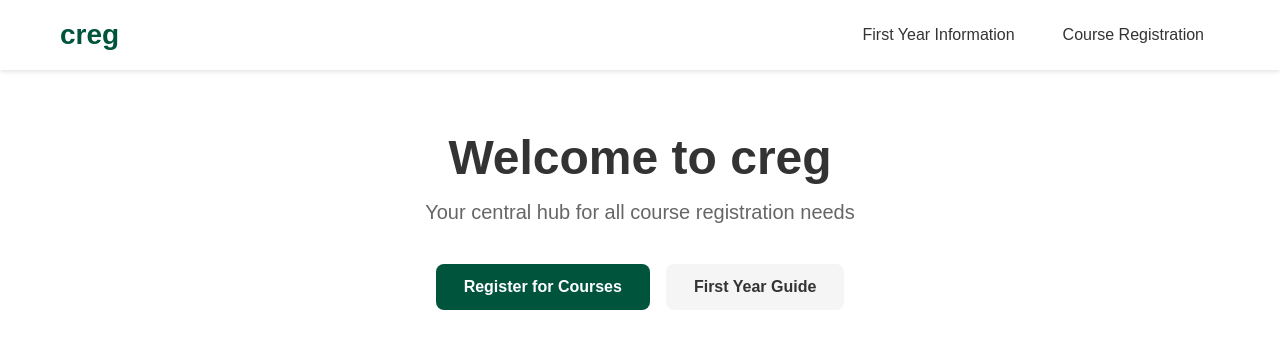
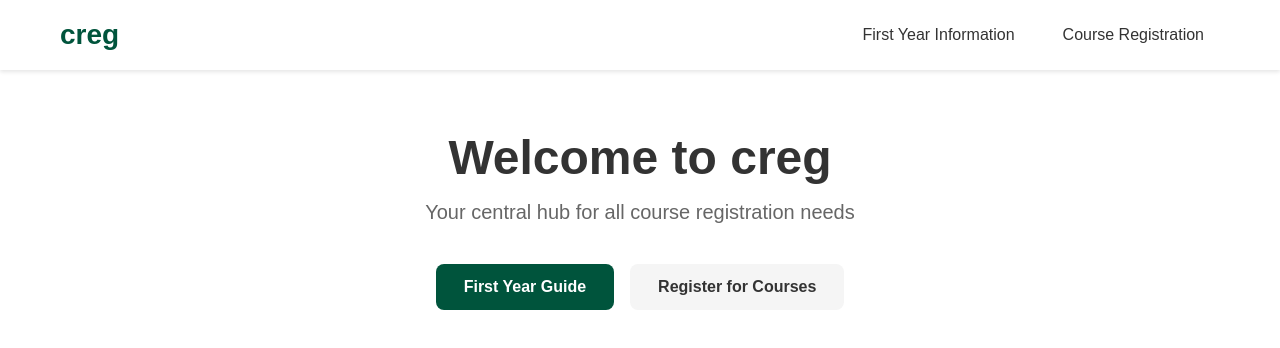
Before and after one commit to tomayyeung/c-reg, a Next.js app in the folder web/: page / in a window 1280 px wide. Shown: the top 348 px of the page. Built offline with nearby package versions, Linux system fonts and the light colour scheme.

Commit message:
Fix web header and css

```diff
--- a/web/app/globals.css
+++ b/web/app/globals.css
@@ -1,19 +1,25 @@
 :root {
   --background: #ffffff;
   --foreground: #171717;
-}
-
-@media (prefers-color-scheme: dark) {
-  :root {
-    --background: #0a0a0a;
-    --foreground: #ededed;
-  }
+  /* Color variables */
+  --primary-color: #00543c;
+  --primary-color-dark: #004633;
+  --text-color: #333;
+  --text-color-light: #666;
+  --background-color: #ffffff;
+  --secondary-background: #f5f5f5;
+  --secondary-hover: #e0e0e0;
+  --max-width: 1200px;
 }
 
 html,
 body {
   max-width: 100vw;
   overflow-x: hidden;
+  font-family: -apple-system, BlinkMacSystemFont, Segoe UI, Roboto, Oxygen,
+    Ubuntu, Cantarell, Fira Sans, Droid Sans, Helvetica Neue, sans-serif;
+  color: var(--text-color);
+  background-color: var(--background-color);
 }
 
 body {
@@ -35,8 +41,50 @@ a {
   text-decoration: none;
 }
 
-@media (prefers-color-scheme: dark) {
-  html {
-    color-scheme: dark;
-  }
+/* Common Layout Elements */
+.container {
+  max-width: var(--max-width);
+  margin: 0 auto;
+  padding: 0 20px;
+  width: 100%;
 }
+
+/* Common Button Styles */
+.btn {
+  padding: 10px 16px;
+  border-radius: 6px;
+  font-weight: 500;
+  text-decoration: none;
+  color: var(--text-color);
+  transition: all 0.2s ease;
+  display: inline-block;
+}
+
+.btn:hover {
+  background-color: var(--secondary-background);
+  color: var(--primary-color);
+}
+
+.btn-primary {
+  background-color: var(--primary-color);
+  color: white;
+  padding: 14px 28px;
+  border-radius: 8px;
+  font-weight: 600;
+}
+
+.btn-primary:hover {
+  background-color: var(--primary-color-dark);
+}
+
+.btn-secondary {
+  background-color: var(--secondary-background);
+  color: var(--text-color);
+  padding: 14px 28px;
+  border-radius: 8px;
+  font-weight: 600;
+}
+
+.btn-secondary:hover {
+  background-color: var(--secondary-hover);
+}
--- a/web/app/layout.tsx
+++ b/web/app/layout.tsx
@@ -1,21 +1,11 @@
+import "./globals.css";
+import styles from "./page.module.css";
 import type { Metadata } from "next";
-import { Geist, Geist_Mono } from "next/font/google";
-import "./globals.css";
-
-const geistSans = Geist({
-  variable: "--font-geist-sans",
-  subsets: ["latin"],
-});
-
-const geistMono = Geist_Mono({
-  variable: "--font-geist-mono",
-  subsets: ["latin"],
-});
 
 export const metadata: Metadata = {
-  title: "Create Next App",
-  description: "Generated by create next app",
-};
+  title: 'creg',
+  description: 'Your central hub for all course registration needs',
+}
 
 export default function RootLayout({
   children,
@@ -24,9 +14,13 @@ export default function RootLayout({
 }>) {
   return (
     <html lang="en">
-      <body className={`${geistSans.variable} ${geistMono.variable}`}>
-        {children}
+      <body>
+        <div className={styles.page}>
+          <main>
+            {children}
+          </main>
+        </div>
       </body>
     </html>
-  );
+  )
 }
--- a/web/app/page.module.css
+++ b/web/app/page.module.css
@@ -2,7 +2,6 @@
     display: flex;
     flex-direction: column;
     min-height: 100vh;
-  background-color: white;
 }
 
 /* Header Styles */
@@ -12,7 +11,7 @@
     left: 0;
     right: 0;
     height: 70px;
-  background-color: #ffffff;
+    background-color: var(--background-color);
     box-shadow: 0 2px 4px rgba(0, 0, 0, 0.1);
     z-index: 100;
 }
@@ -34,7 +33,7 @@
 .logo {
     font-size: 28px;
     font-weight: 700;
-  color: #00543c;
+    color: var(--primary-color);
     text-decoration: none;
 }
 
@@ -48,13 +47,13 @@
     border-radius: 6px;
     font-weight: 500;
     text-decoration: none;
-  color: #333;
+    color: var(--text-color);
     transition: all 0.2s ease;
 }
 
 .navButton:hover {
-  background-color: #f5f5f5;
-  color: #00543c;
+    background-color: var(--secondary-background);
+    color: var(--primary-color);
 }
 
 /* Main Content Styles */
@@ -79,7 +78,7 @@
 
 .subtitle {
     font-size: 20px;
-  color: #666;
+    color: var(--text-color-light);
     margin-bottom: 40px;
     max-width: 600px;
     margin-left: auto;
@@ -103,19 +102,19 @@
 }
 
 .primaryCta {
-  background-color: #00543c;
+    background-color: var(--primary-color);
     color: white;
 }
 
 .primaryCta:hover {
-  background-color: #004633;
+    background-color: var(--primary-color-dark);
 }
 
 .secondaryCta {
-  background-color: #f5f5f5;
-  color: #333;
+    background-color: var(--secondary-background);
+    color: var(--text-color);
 }
 
 .secondaryCta:hover {
-  background-color: #e0e0e0;
+    background-color: var(--secondary-hover);
 }
--- a/web/app/page.tsx
+++ b/web/app/page.tsx
@@ -1,43 +1,30 @@
 import Link from "next/link";
 import styles from "./page.module.css";
+import Header from "../components/Header";
 
 export default function Home() {
   return (
-    <div className={styles.page}>
-      <header className={styles.header}>
-        <div className={styles.container}>
-          <Link href="/" className={styles.logo}>
-            creg
-          </Link>
-          <nav className={styles.nav}>
-            <Link href="/first-years" className={styles.navButton}>
-              First Year Information
-            </Link>
-            <Link href="/registration" className={styles.navButton}>
-              Course Registration
-            </Link>
-          </nav>
-        </div>
-      </header>
+    <>
+      <Header />
 
-      <main className={styles.main}>
-        <div className={styles.container}>
+      <div className={styles.container}>
+        <div className={styles.main}>
           <div className={styles.hero}>
             <h1 className={styles.title}>Welcome to creg</h1>
             <p className={styles.subtitle}>
               Your central hub for all course registration needs
             </p>
             <div className={styles.ctas}>
-              <Link href="/registration" className={styles.primaryCta}>
+              <Link href="/first-years" className={styles.primaryCta}>
+                First Year Guide
+              </Link>
+              <Link href="/register" className={styles.secondaryCta}>
                 Register for Courses
-              </Link>
-              <Link href="/first-years" className={styles.secondaryCta}>
-                First Year Guide
               </Link>
             </div>
           </div>
         </div>
-      </main>
-    </div>
+      </div>
+    </>
   );
 }
--- /dev/null
+++ b/web/components/Header.tsx
@@ -0,0 +1,22 @@
+import Link from "next/link";
+import styles from "../app/page.module.css";
+
+export default function Header() {
+  return (
+    <header className={styles.header}>
+      <div className={styles.container}>
+        <Link href="/" className={styles.logo}>
+          creg
+        </Link>
+        <nav className={styles.nav}>
+          <Link href="/first-years" className={styles.navButton}>
+            First Year Information
+          </Link>
+          <Link href="/register" className={styles.navButton}>
+            Course Registration
+          </Link>
+        </nav>
+      </div>
+    </header>
+  );
+}
```
Also changed, not shown: web/app/first-years/page.tsx (added, +13 -0 lines), web/app/register/page.tsx (added, +13 -0 lines). Lines whose indentation alone changed are shown as unchanged.
